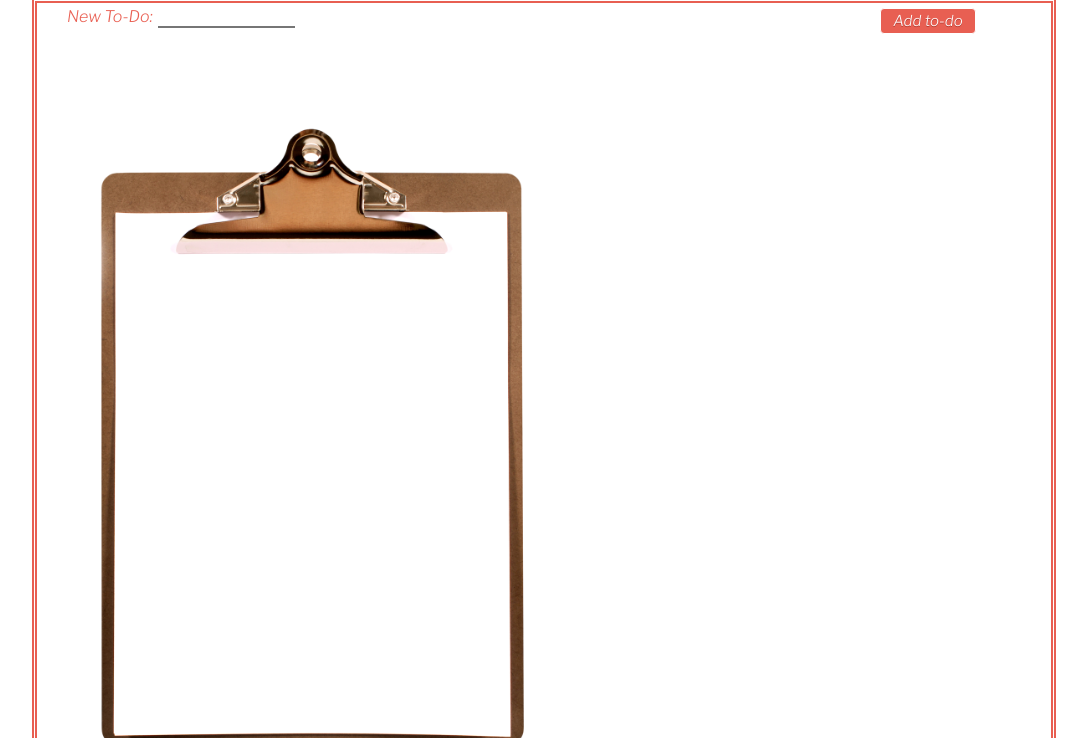
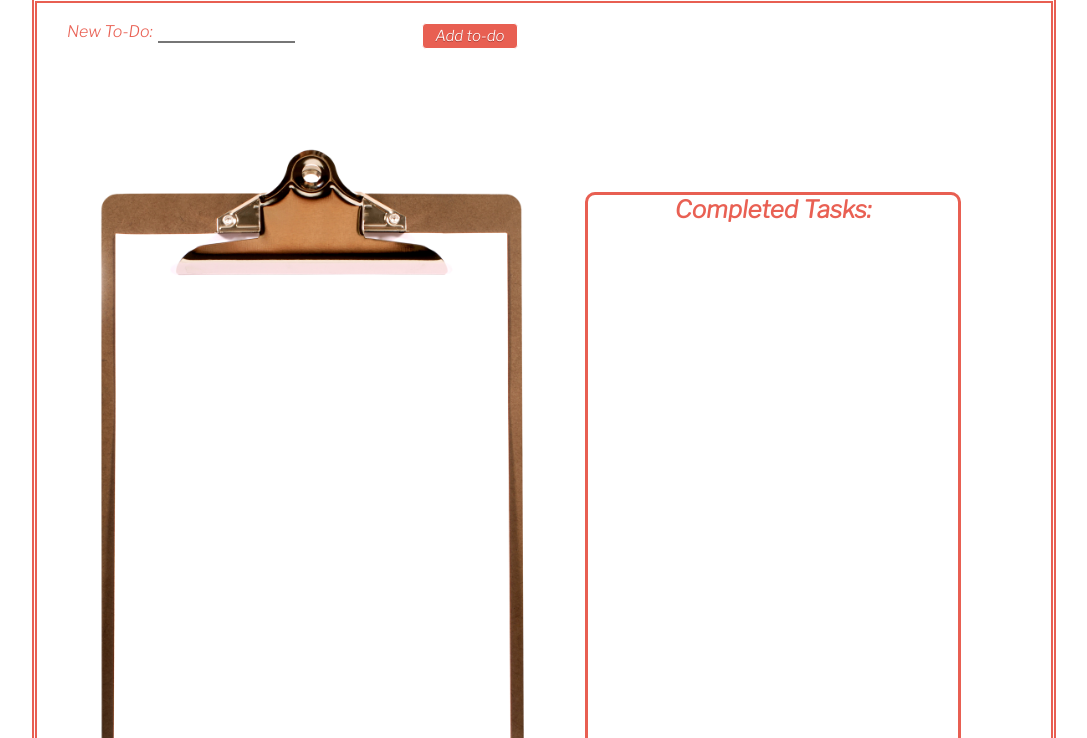
Before and after one commit to Yifei-G/ToDO_List, a plain HTML site: page main.html in a window 1280 px wide. Shown: the part 62-800 px from the top of the page, without its empty margins (96-1183 px from the left). Drawn offline with nearby package versions, Linux system fonts and the light colour scheme; no server answers.

Commit message:
added the finished todo list
Alled all the containers for the finished todo list

```diff
--- a/main.html
+++ b/main.html
@@ -13,7 +13,7 @@
     <main id="app">
 
         <div id="app-container">
-            <div>
+            <div class="flex-container">
                 <div id="input-container">
                     <label>New To-Do:</label>
                     <input type="text" id="new-todo" class="todo-input">
@@ -25,14 +25,21 @@
                     <span id="error-message"></span>
                 </div>
 
-
-
             <div id="background-container">
                 <div id="todo-list-container">
                     <ul id="todo-list">
                     </ul>
                 </div>
             </div>
+
+            <div id="finished-task-container">
+                <div>
+                    <h2 class="title-finished-task">Completed Tasks:</h2>
+                    <ul id="finished-list">
+                    </ul>
+                </div>
+
+            </div>
         </div>
     </main>
 </body>
```
